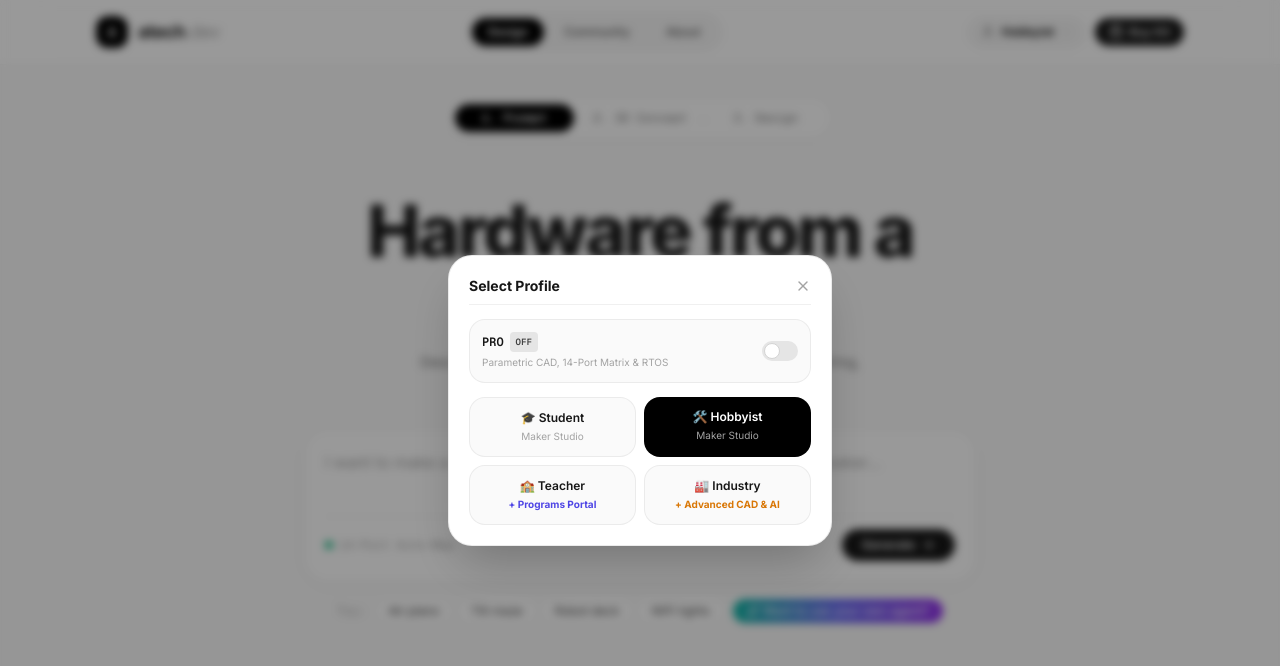
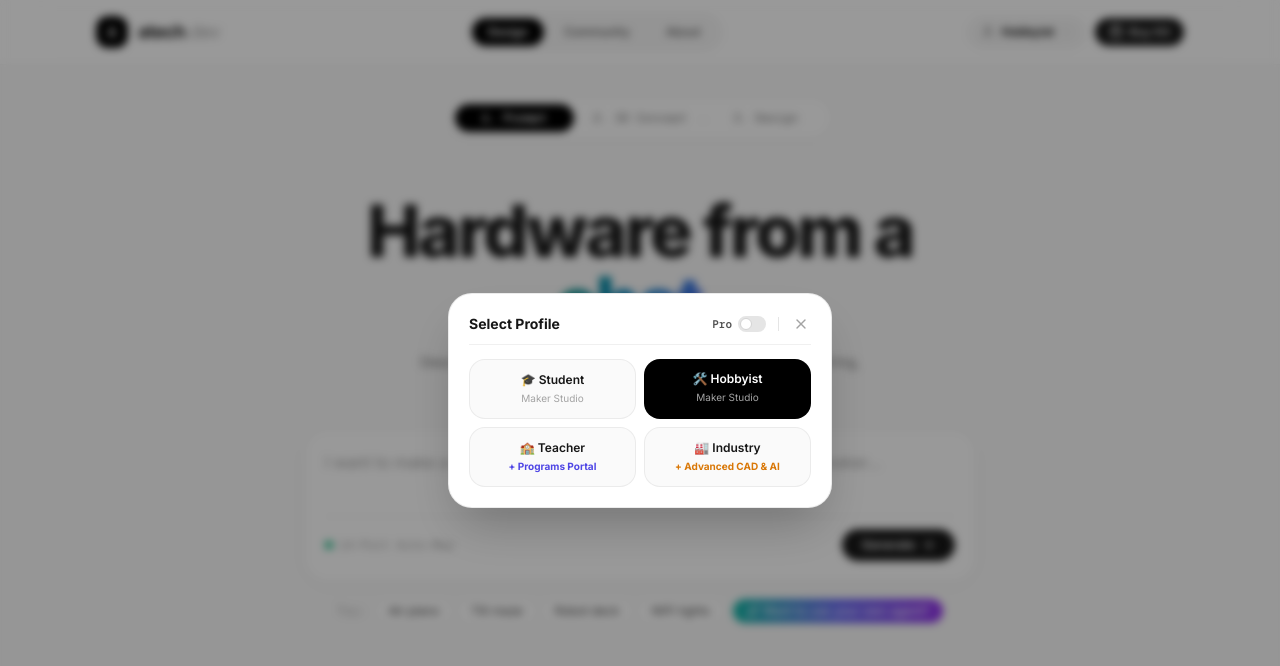
Before and after one commit to Mitchell-Brule/atech-platform-UI-, a website: page index.html in a window 1280 px wide. Both pictures are taken after a click on the button "Hobbyist". Drawn offline with nearby package versions, Linux system fonts and the light colour scheme.

Commit message:
Place minimal Pro toggle beside X in profile modal, keeping 4 profiles clean

```diff
--- a/index.html
+++ b/index.html
@@ -2096,27 +2096,30 @@ void loop() {
   <!-- Persona Modal -->
   <div id="personaModal" class="fixed inset-0 bg-black/40 backdrop-blur-sm z-50 hidden flex items-center justify-center p-4">
     <div class="bg-white max-w-sm w-full rounded-3xl p-5 border border-black/[0.08] shadow-2xl space-y-3.5 text-xs">
-      <div class="flex items-center justify-between border-b border-black/[0.06] pb-2">
+
+      <!-- Header with Select Profile and Pro toggle beside X -->
+      <div class="flex items-center justify-between border-b border-black/[0.06] pb-2.5">
         <h3 class="font-bold text-neutral-900 text-sm">Select Profile</h3>
-        <button onclick="closePersonaModal()" class="text-neutral-400 hover:text-neutral-800"><i data-lucide="x" class="w-4 h-4"></i></button>
-      </div>
-
-      <!-- Slide Switch for Pro at Top of Select Profile -->
-      <div class="flex items-center justify-between p-3 rounded-2xl bg-neutral-50 border border-black/[0.06] transition-all">
-        <div class="space-y-0.5">
-          <div class="flex items-center gap-1.5 font-bold text-neutral-900 text-xs font-mono">
-            <span>PRO</span>
-            <span id="modalProBadge" class="text-[9px] bg-neutral-200 text-neutral-700 px-1.5 py-0.5 rounded font-semibold">OFF</span>
-          </div>
-          <p class="text-[10px] text-neutral-400">Parametric CAD, 14-Port Matrix &amp; RTOS</p>
-        </div>
-
-        <label class="relative inline-flex items-center cursor-pointer">
-          <input type="checkbox" id="modalProToggle" onchange="toggleProSlide(this.checked)" class="sr-only peer" />
-          <div class="w-9 h-5 bg-neutral-200 peer-focus:outline-none rounded-full peer peer-checked:after:translate-x-full peer-checked:after:border-white after:content-[''] after:absolute after:top-[2px] after:left-[2px] after:bg-white after:border-neutral-300 after:border after:rounded-full after:h-4 after:w-4 after:transition-all peer-checked:bg-black"></div>
-        </label>
-      </div>
-
+
+        <div class="flex items-center gap-3">
+          <!-- Minimal Pro Toggle beside X -->
+          <div class="flex items-center gap-1.5">
+            <span class="text-[11px] font-mono font-bold text-neutral-600">Pro</span>
+            <label class="relative inline-flex items-center cursor-pointer">
+              <input type="checkbox" id="modalProToggle" onchange="toggleProSlide(this.checked)" class="sr-only peer" />
+              <div class="w-7 h-4 bg-neutral-200 peer-focus:outline-none rounded-full peer peer-checked:after:translate-x-full peer-checked:after:border-white after:content-[''] after:absolute after:top-[2px] after:left-[2px] after:bg-white after:border-neutral-300 after:border after:rounded-full after:h-3 after:w-3 after:transition-all peer-checked:bg-black"></div>
+            </label>
+          </div>
+
+          <div class="w-px h-3.5 bg-neutral-200"></div>
+
+          <button onclick="closePersonaModal()" class="text-neutral-400 hover:text-neutral-800 p-0.5 rounded-lg hover:bg-neutral-100 transition-colors">
+            <i data-lucide="x" class="w-4 h-4"></i>
+          </button>
+        </div>
+      </div>
+
+      <!-- 4 Profiles: Student, Hobbyist, Teacher, Industry -->
       <div class="grid grid-cols-2 gap-2">
         <div onclick="selectPersona('Student')" id="p-Student" class="p-3 rounded-2xl bg-neutral-50 border border-black/[0.06] cursor-pointer text-center font-semibold transition-all">
           <div>🎓 Student</div>
@@ -2608,11 +2611,6 @@ void loop() {
     }
 
     function toggleProSlide(checked) {
-      const badge = document.getElementById('modalProBadge');
-      if (badge) {
-        badge.textContent = checked ? 'ACTIVE' : 'OFF';
-        badge.className = checked ? 'text-[9px] bg-black text-white px-1.5 py-0.5 rounded font-bold' : 'text-[9px] bg-neutral-200 text-neutral-700 px-1.5 py-0.5 rounded font-semibold';
-      }
       setDesignMode(checked ? 'advanced' : 'standard');
     }
 
@@ -2621,14 +2619,9 @@ void loop() {
       const stdView = document.getElementById('stage-3-standard');
       const advView = document.getElementById('stage-3-advanced');
       const toggle = document.getElementById('modalProToggle');
-      const badge = document.getElementById('modalProBadge');
 
       const isAdv = mode === 'advanced';
       if (toggle) toggle.checked = isAdv;
-      if (badge) {
-        badge.textContent = isAdv ? 'ACTIVE' : 'OFF';
-        badge.className = isAdv ? 'text-[9px] bg-black text-white px-1.5 py-0.5 rounded font-bold' : 'text-[9px] bg-neutral-200 text-neutral-700 px-1.5 py-0.5 rounded font-semibold';
-      }
 
       if (isAdv) {
         if (stdView) { stdView.classList.remove('block'); stdView.classList.add('hidden'); }
@@ -2852,13 +2845,7 @@ void loop() {
 
     function openPersonaModal() {
       const toggle = document.getElementById('modalProToggle');
-      const badge = document.getElementById('modalProBadge');
-      const isAdv = state.designMode === 'advanced';
-      if (toggle) toggle.checked = isAdv;
-      if (badge) {
-        badge.textContent = isAdv ? 'ACTIVE' : 'OFF';
-        badge.className = isAdv ? 'text-[9px] bg-black text-white px-1.5 py-0.5 rounded font-bold' : 'text-[9px] bg-neutral-200 text-neutral-700 px-1.5 py-0.5 rounded font-semibold';
-      }
+      if (toggle) toggle.checked = state.designMode === 'advanced';
       document.getElementById('personaModal').classList.remove('hidden');
     }
     function closePersonaModal() { document.getElementById('personaModal').classList.add('hidden'); }
```
